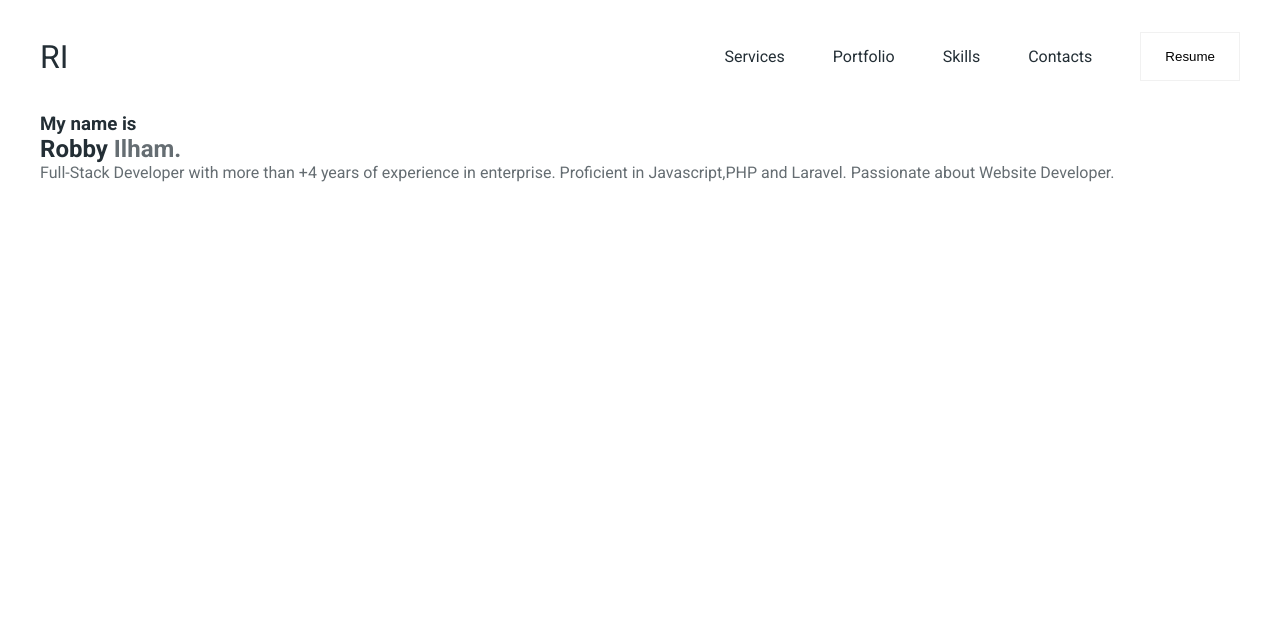
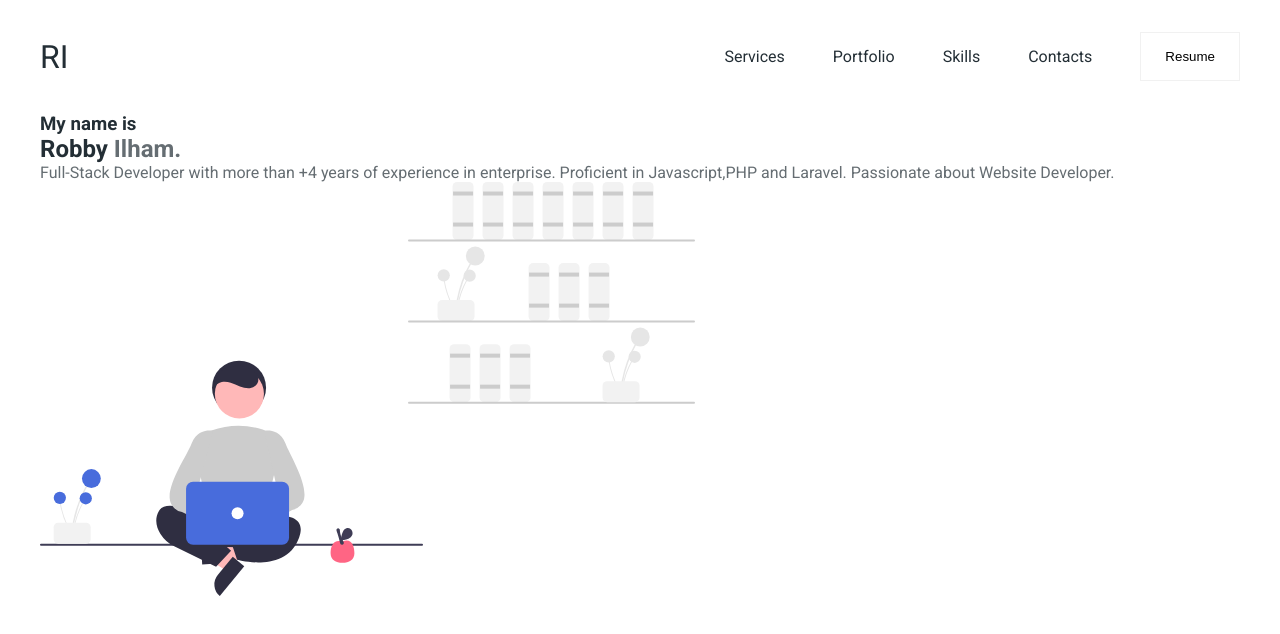
Before and after one commit to robbytrujillo/portof, a plain HTML site: page index.html in a window 1280 px wide. Drawn offline with Linux system fonts and the light colour scheme.

Commit message:
Portof - Web Portofolio

```diff
--- a/index.html
+++ b/index.html
@@ -37,11 +37,13 @@
       <!-- section -->
       <section id="hero">
         <div class="hero-left">
-            <h3 class="pre-title">My name is</h3>
-            <h1 class="hero-name">Robby <span>Ilham.</span></h1>
-            <p>Full-Stack Developer with more than +4 years of experience in enterprise. Proficient in Javascript,PHP and Laravel. Passionate about Website Developer.</p>
+          <h3 class="pre-title">My name is</h3>
+          <h1 class="hero-name">Robby <span>Ilham.</span></h1>
+          <p>Full-Stack Developer with more than +4 years of experience in enterprise. Proficient in Javascript,PHP and Laravel. Passionate about Website Developer.</p>
         </div>
-        <div class="hero-right"></div>
+        <div class="hero-right">
+          <img src="images/persons.svg" alt="person" />
+        </div>
       </section>
     </header>
     <!-- End of header -->
```
Also changed, not shown: images/persons.svg (added).
